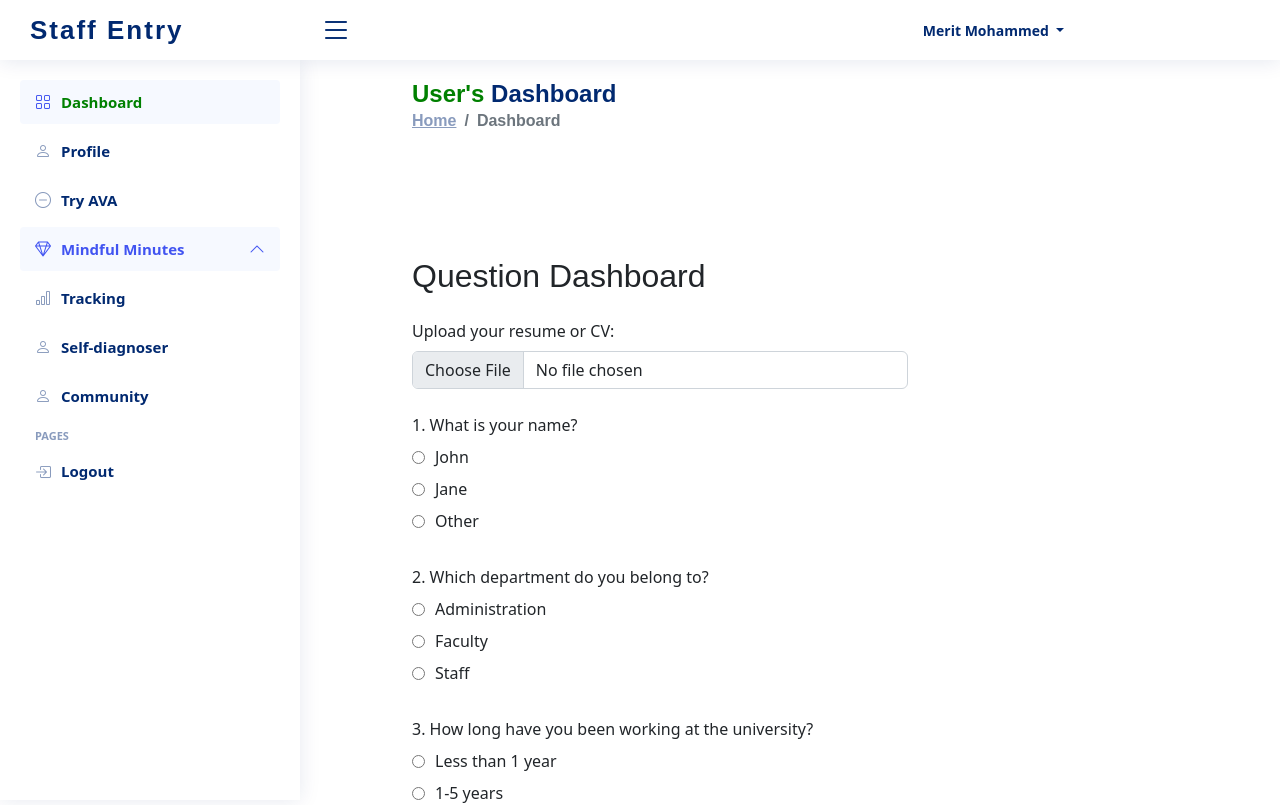
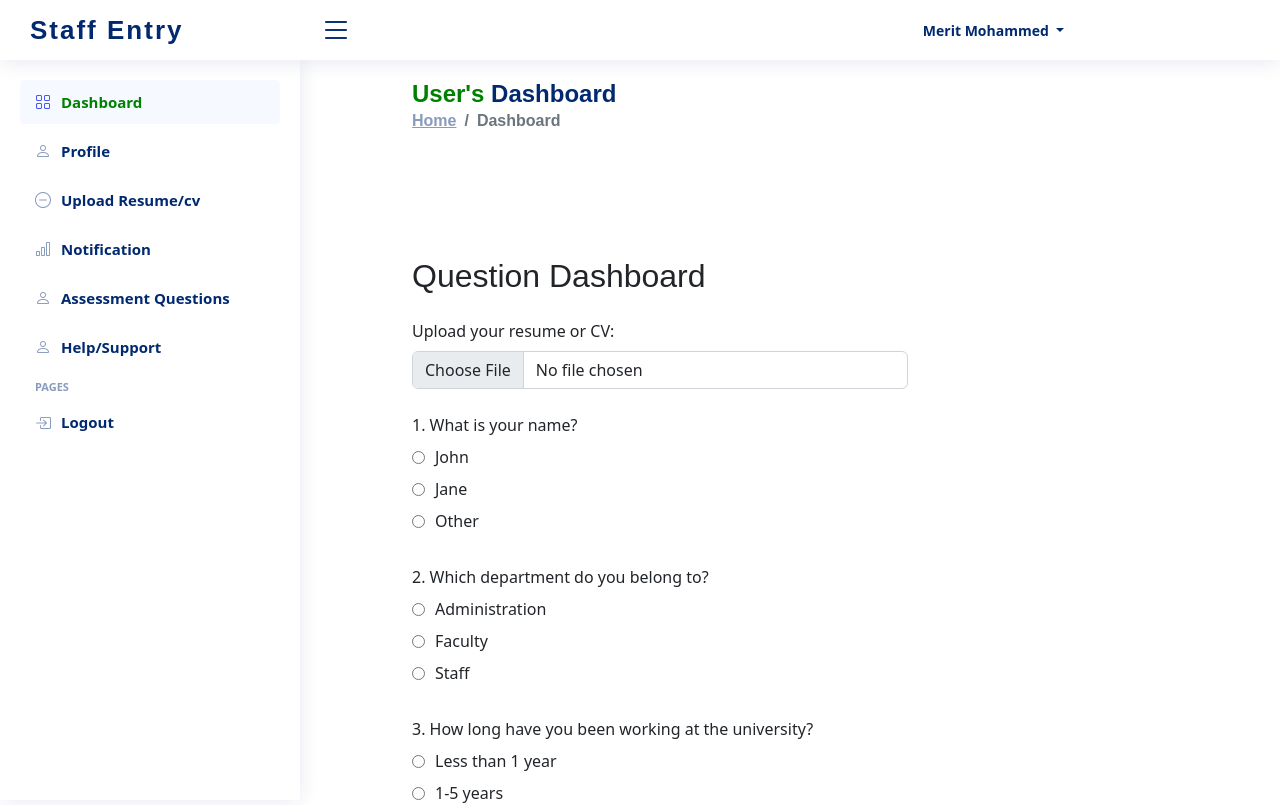
Before and after one commit to 56radius/staff-entries, a React (Create React App) app: page /dashboard in a window 1280 px wide. Shown: the top 805 px of the page. Built offline with nearby package versions, Linux system fonts and the light colour scheme.

Commit message:
Committing the sidebar

```diff
--- a/src/elements/Siidebar.js
+++ b/src/elements/Siidebar.js
@@ -81,36 +81,8 @@ function Sidebar() {
               className="nav-link collapsed"
             >
               <i className="bi bi-dash-circle"></i>
-              <span> Try AVA </span>
+              <span> Upload Resume/cv </span>
             </a>
-          </li>
-
-          <li className="nav-item dropdown">
-            <a href="#" className="nav-link">
-              <i className="bi bi-gem"></i>
-              <span> Mindful Minutes </span>
-              <i className="bi bi-chevron-down ms-auto"></i>
-            </a>
-            <ul className="dropdown-menu">
-              <li>
-                <a href="yoga.html">
-                  <i className="bi bi-circle"></i>
-                  <span> Yoga </span>
-                </a>
-              </li>
-              <li>
-                <a href="exercise.html">
-                  <i className="bi bi-circle"></i>
-                  <span> Exercise </span>
-                </a>
-              </li>
-              <li>
-                <a href="mind_planning.html">
-                  <i className="bi bi-circle"></i>
-                  <span> Mental Health To-do list </span>
-                </a>
-              </li>
-            </ul>
           </li>
 
           <li className="nav-item">
@@ -121,7 +93,7 @@ function Sidebar() {
               data-bs-toggle="collapse"
             >
               <i className="bi bi-bar-chart"></i>
-              <span> Tracking </span>
+              <span> Notification </span>
             </a>
             <ul
               id="charts-nav"
@@ -131,19 +103,16 @@ function Sidebar() {
           </li>
 
           <li className="nav-item">
-            <a
-              onClick={() => navigate("/diagnoser")}
-              className="nav-link collapsed"
-            >
+            <a className="nav-link collapsed" href="community.html">
               <i className="bi bi-person"></i>
-              <span> Self-diagnoser </span>
+              <span> Assessment Questions </span>
             </a>
           </li>
 
           <li className="nav-item">
             <a className="nav-link collapsed" href="community.html">
               <i className="bi bi-person"></i>
-              <span> Community </span>
+              <span> Help/Support </span>
             </a>
           </li>
 
```
